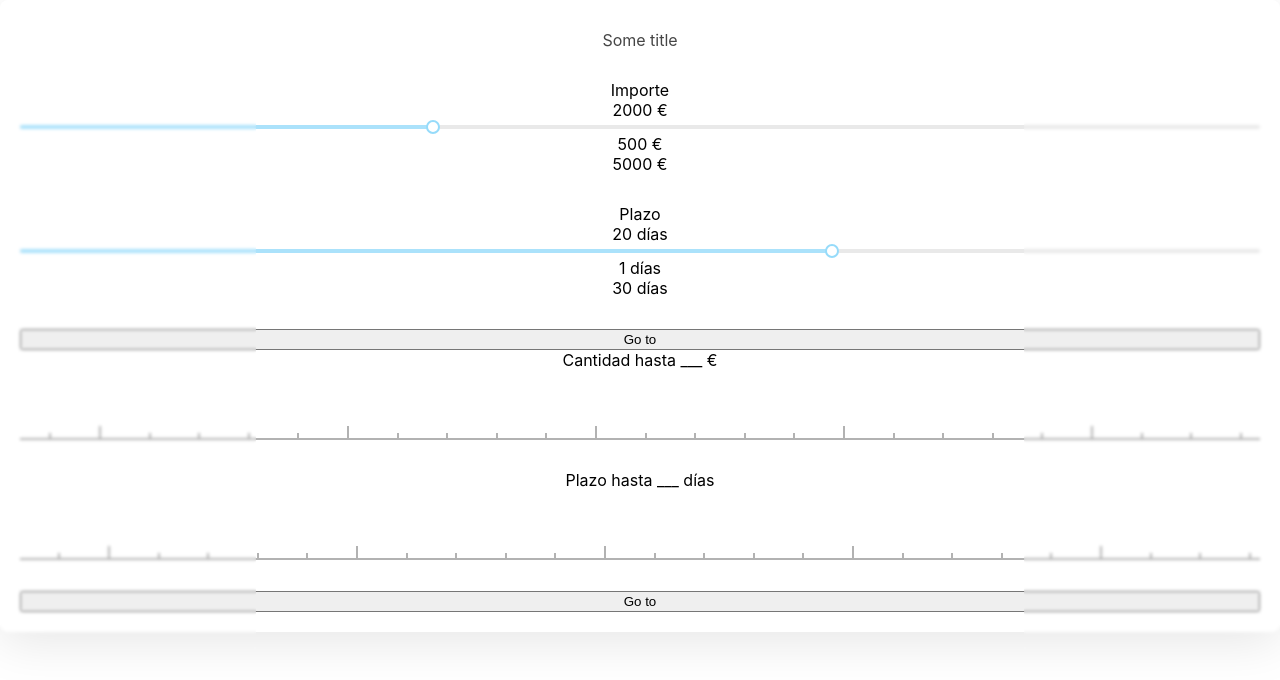
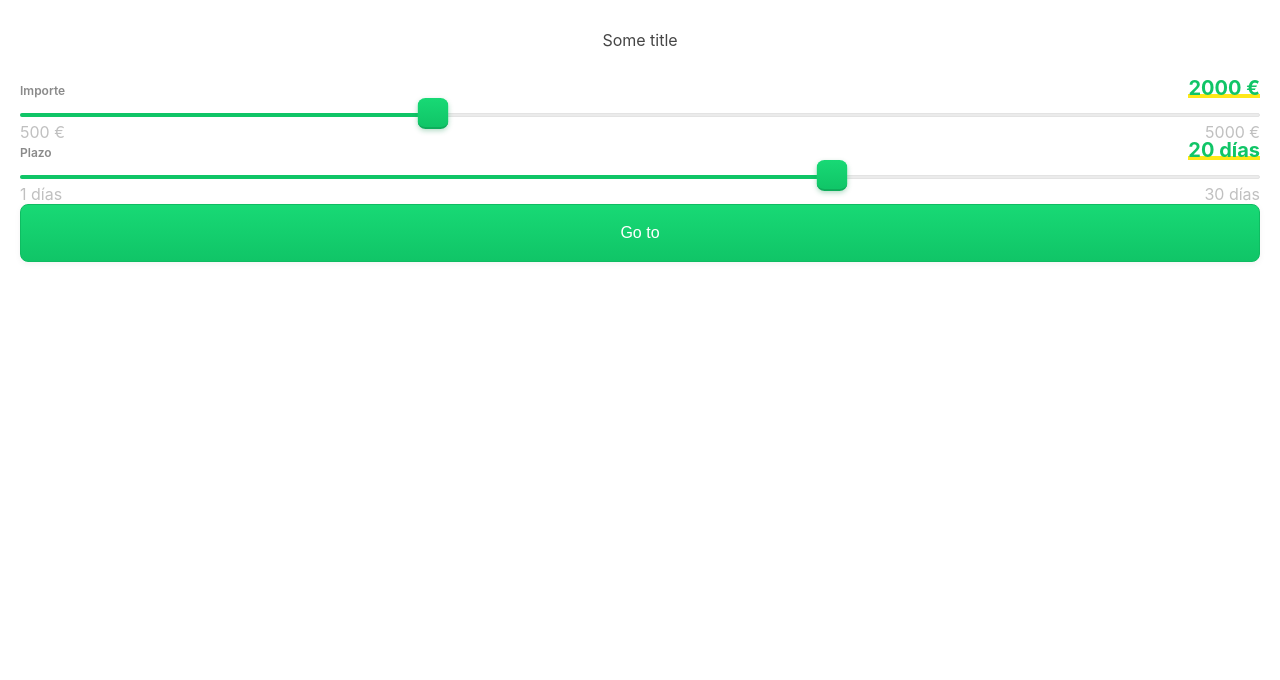
Before and after one commit to antonkalik/ruler-slider-calculator, a React (Create React App) app: page / in a window 1280 px wide. Shown: the top 680 px of the page. Built offline with nearby package versions, Linux system fonts and the light colour scheme.

Commit message:
indexing

```diff
--- a/src/js/components/Button.js
+++ b/src/js/components/Button.js
@@ -1,17 +1,29 @@
 import React from 'react';
 import Loading from './Loading';
 
-export default function Button({ onClick, text, type = 'primary', icon, loading = {}, name }) {
+export default function Button({
+  onClick,
+  text,
+  type,
+  className = 'primary',
+  icon,
+  loading,
+  name,
+}) {
   const onClickHandler = (e) => {
     e.preventDefault();
     onClick(name);
   };
 
-  const isLoading = loading[name];
-
   return (
-    <button disabled={isLoading} className={type} onClick={onClickHandler} name={name}>
-      {isLoading ? (
+    <button
+      disabled={loading}
+      type={type}
+      className={className}
+      onClick={onClickHandler}
+      name={name}
+    >
+      {loading ? (
         <Loading />
       ) : (
         <>
--- a/src/js/components/CalculatorMobile.js
+++ b/src/js/components/CalculatorMobile.js
@@ -7,7 +7,7 @@ export default function CalculatorMobile({ buttonText = 'Aceptar', onAccept }) {
     <div className="calculator-mobile">
       <MobileSlideRuler
         name="amount"
-        initValue={2000}
+        value={2000}
         min={500}
         max={5000}
         step={100}
@@ -17,7 +17,7 @@ export default function CalculatorMobile({ buttonText = 'Aceptar', onAccept }) {
       />
       <MobileSlideRuler
         name="term"
-        initValue={20}
+        value={20}
         min={1}
         max={30}
         step={1}
--- a/src/js/components/MobileSlideRuler.js
+++ b/src/js/components/MobileSlideRuler.js
@@ -1,13 +1,22 @@
 import React from 'react';
 import Wheel from './Wheel';
 
-function MobileSlideRuler({ title, min, max, step, initValue, currencySymbol, onChange, name }) {
+export default function MobileSlideRuler({
+  title,
+  min,
+  max,
+  step,
+  value,
+  currencySymbol,
+  onChange,
+  name,
+}) {
   return (
     <div className="mobile-slide-ruler">
       <p className="title">{title}</p>
       <Wheel
         name={name}
-        initValue={initValue}
+        value={value}
         min={min}
         max={max}
         step={step}
@@ -17,5 +26,3 @@ function MobileSlideRuler({ title, min, max, step, initValue, currencySymbol, on
     </div>
   );
 }
-
-export default React.memo(MobileSlideRuler);
--- a/src/js/components/Wheel.js
+++ b/src/js/components/Wheel.js
@@ -1,14 +1,14 @@
-import React, { useEffect, useRef, useState } from 'react';
+import React, { useCallback, useEffect, useRef, useState } from 'react';
 import { range } from '../../utilities';
 
-export default function Wheel({ min, max, step, initValue, onChange, currencySymbol, name }) {
+export default function Wheel({ min, max, step, value, onChange, currencySymbol, name }) {
   const wheelRef = useRef(null);
   const sideDigits = 2;
   const sideItems = Array(sideDigits).fill('');
   const items = [...sideItems, ...range(min, max, step), ...sideItems];
   const itemsInScreen = sideDigits * 2 + 1;
   const itemWidth = Math.round(window.innerWidth / itemsInScreen);
-  const [currentIndex, setCurrentIndex] = useState(items.indexOf(initValue));
+  const [currentIndex, setCurrentIndex] = useState(items.indexOf(value));
   const lines = [...new Array(5).keys()];
   const sideItemsIndex = {
     left: currentIndex - sideDigits,
@@ -17,18 +17,21 @@ export default function Wheel({ min, max, step, initValue, onChange, currencySym
     middleRight: currentIndex + 1,
   };
 
-  const scrollTo = (left) => {
+  const scrollTo = useCallback(
+    (left) => {
       const wheelElement = document.getElementById(name);
       wheelElement.scrollTo({
         left,
         top: 0,
         behavior: 'smooth',
       });
-  };
+    },
+    [name]
+  );
 
   useEffect(() => {
     scrollTo((currentIndex - sideDigits) * itemWidth);
-  }, [itemWidth]);
+  }, [itemWidth, currentIndex, sideDigits]);
 
   useEffect(() => {
     let timer = null;
--- /dev/null
+++ b/src/scss/components/Button.scss
@@ -0,0 +1,110 @@
+button {
+  cursor: pointer;
+  border-radius: 8px;
+  padding: 0 30px;
+  text-align: center;
+  img.icon-button {
+    padding-left: 10px;
+  }
+  p {
+    font-size: 16px;
+    font-weight: 500;
+  }
+}
+
+button.secondary {
+  border: 1px solid $light-dim;
+  height: 38px;
+  background: none;
+  display: flex;
+  white-space: nowrap;
+  align-items: center;
+  justify-content: center;
+  .loading {
+    > span {
+      background-color: $dim;
+    }
+  }
+  p {
+    font-size: 14px;
+  }
+  &:hover {
+    border: 1px solid $dark;
+    box-shadow: inset 0 0 0 1px $dark;
+  }
+  &:disabled,
+  &[disabled] {
+    border: 1px solid $light;
+    p {
+      color: $dim-mid;
+    }
+  }
+}
+
+button.primary {
+  height: 58px;
+  box-shadow: 0 2px 6px rgba(0, 20, 5, .05);
+  border: 1px solid darken($green, 2);
+  background: $green-gradient;
+  color: white;
+  display: flex;
+  white-space: nowrap;
+  align-items: center;
+  justify-content: center;
+  &:active {
+    border: none;
+    background: darken($green, 2);
+    box-shadow: inset 0 2px 2px rgba(0, 0, 0, 0.2);
+    transform: translateY(1px);
+  }
+  &:disabled,
+  &[disabled] {
+    box-shadow: none;
+    border: none;
+    background: lighten($green, 30);
+    cursor: default;
+  }
+  &:hover:enabled:not(:active) {
+    background: linear-gradient(0deg, #11cf6c 0.5%, #1ae97e 100%);
+  }
+}
+
+button.white {
+  height: 58px;
+  box-shadow: 0 5px 9px rgba(0, 30, 10, .4);
+  border: none;
+  border-bottom: 2px solid darken(#10c567, 10);
+  background: white;
+  display: flex;
+  white-space: nowrap;
+  align-items: center;
+  justify-content: center;
+  color: $green;
+  &:active {
+    border: none;
+    box-shadow: inset 0 2px 2px rgba(0, 0, 0, .2);
+    transform: translateY(1px);
+  }
+  &:disabled,
+  &[disabled] {
+    border: none;
+    box-shadow: none;
+    background: rgba(255, 255, 255, 0.3);
+    transform: translateY(1px);
+    cursor: default;
+  }
+}
+
+@media all and (max-width: $tablet-breakpoint) {
+  button {
+    display: block;
+    p {
+      font-size: 16px;
+      font-weight: 500;
+    }
+    img.icon-button {
+      max-width: 25px;
+      height: auto;
+    }
+  }
+}
--- a/src/scss/components/Calculator.scss
+++ b/src/scss/components/Calculator.scss
@@ -1,10 +1,14 @@
 .calculator {
+  .calculator-desktop {
+    display: block;
+    padding: 20px;
+  }
+  .calculator-mobile {
+    display: none;
+  }
   line-height: normal;
   background: #ffffff;
-  box-shadow: 0 10px 50px rgba(0, 0, 0, .1);
-  border-radius: 8px;
   text-align: center;
-  padding: 20px;
   h3.title {
     padding: 10px 20px;
     color: $dark;
@@ -13,7 +17,7 @@
     margin: 0 auto;
     width: 100%;
   }
-  .slider-desktop,
+  .calculator-desktop,
   h3.title {
     padding-bottom: 30px;
   }
@@ -29,8 +33,26 @@
 
 @media all and (max-width: $tablet-breakpoint) {
   .calculator {
-    .desktop-sliders {
+    .calculator-desktop {
       display: none;
+    }
+    .calculator-mobile {
+      display: block;
+      background: $green;
+      background: linear-gradient(
+                      90deg,
+                      rgb(44, 119, 78) 0%,
+                      rgba(12, 153, 80, 1) 15%,
+                      rgb(0, 232, 127) 50%,
+                      rgba(12, 153, 80, 1) 85%,
+                      rgb(44, 119, 78) 100%
+      );
+      .footer-mobile-calculator {
+        padding: 20px;
+        > button {
+          width: 100%;
+        }
+      }
     }
   }
 }
--- a/src/scss/components/index.scss
+++ b/src/scss/components/index.scss
@@ -1,3 +1,6 @@
 @import 'Calculator';
 @import 'Loading';
+@import 'Button';
+@import 'SliderDesktop';
+@import 'MobileSlideRuler';
 @import 'Wheel';
```
Lines whose indentation alone changed are shown as unchanged.
